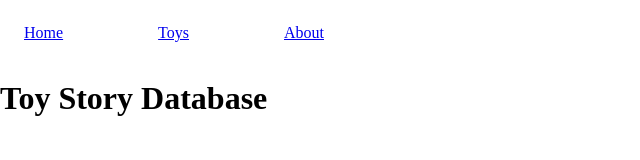
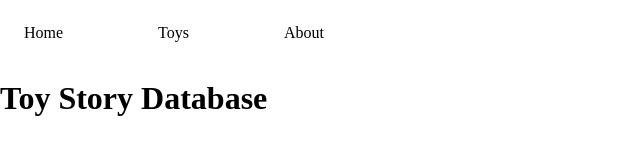
Before and after one commit to williamrockowl/phase2project, a React (Create React App) app: page / in a window 1280 px wide. Shown: the top 160 px of the page, without its empty margins (0-640 px from the left). Built offline with nearby package versions, Linux system fonts and the light colour scheme.

Commit message:
Styled links

```diff
--- a/src/components/Navbar.js
+++ b/src/components/Navbar.js
@@ -7,17 +7,17 @@
     <div className="navbar">
       <ul className="nav-links">
         <li>
-          <Link to="/">
+          <Link className="nav-link" to="/">
             Home
           </Link>
         </li>
         <li>
-          <Link to="/toys">
+          <Link className="nav-link" to="/toys">
             Toys
           </Link>
         </li>
         <li>
-          <Link to="/about">
+          <Link className="nav-link" to="/about">
             About
           </Link>
         </li>
--- a/src/styles/navbar.css
+++ b/src/styles/navbar.css
@@ -12,3 +12,8 @@
 .nav-links > li {
   list-style-type: none;
 }
+
+.nav-link {
+  text-decoration: none;
+  color: black;
+}
```
